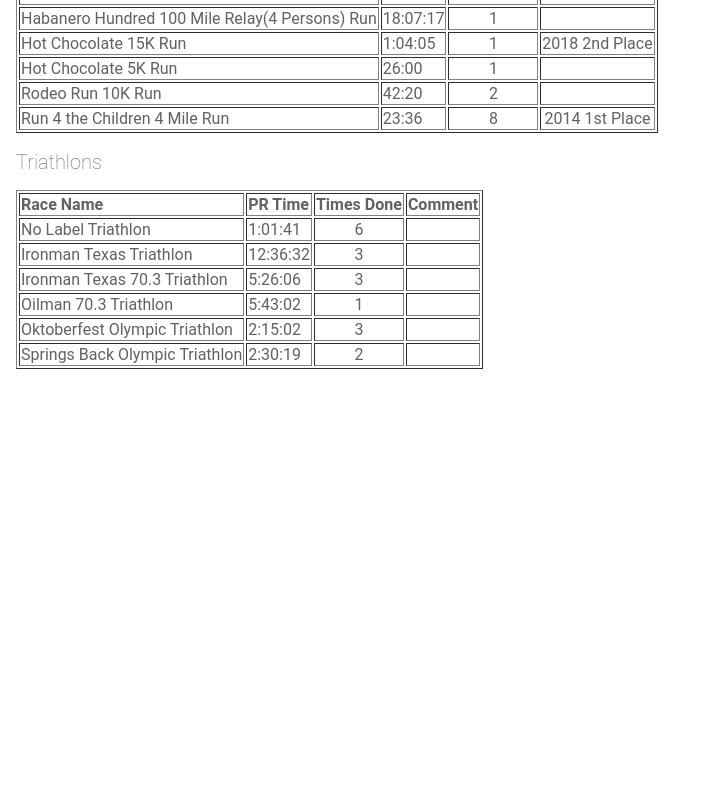
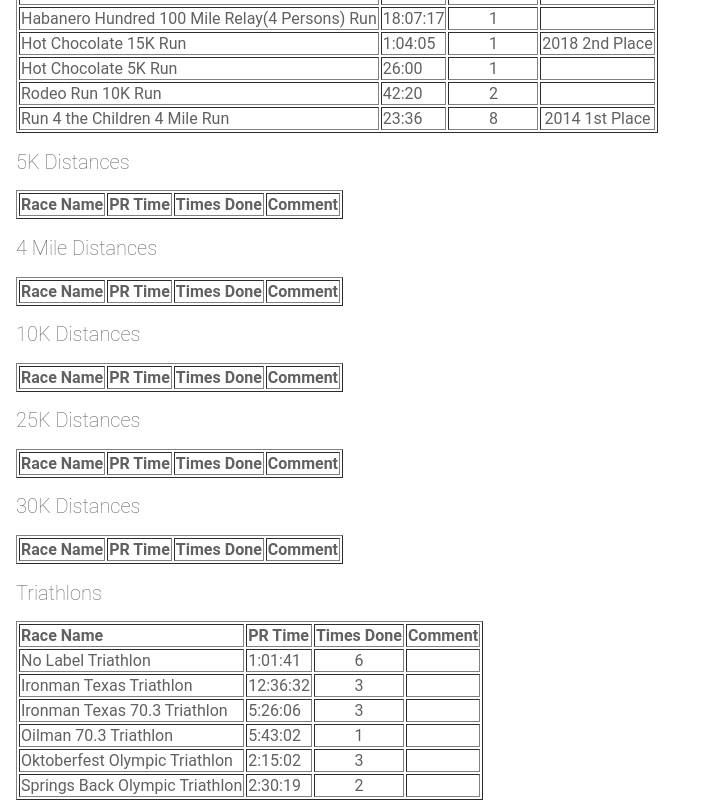
Before and after one commit to gchristie/rungogsrun, an Angular app: page / in a window 1280 px wide. Shown: the part 2109-2909 px from the top of the page, without its empty margins (0-705 px from the left). Before the commit the page ends 2478 px from the top, so only its background shows below. Built offline with nearby package versions, Linux system fonts and the light colour scheme.

Commit message:
1 file modified

```diff
--- a/src/app/marathon-list/marathon-list.component.html
+++ b/src/app/marathon-list/marathon-list.component.html
@@ -94,6 +94,7 @@
 </ng-container>
 </table>
 </DIV>
+
 <DIV id="HalfMarathon">
 <h2>Half Marathons</h2>
 <table border=1>
@@ -115,6 +116,7 @@
 </ng-container>
 </table>
 <DIV>
+
 <DIV id="Run">
 <h2>Other Non-Ultra Distances</h2>
 <table border=1>
@@ -136,6 +138,121 @@
 </ng-container>
 </table>
 <DIV>
+
+<DIV id="5K">
+  <h2>5K Distances</h2>
+  <table border=1>
+  <TR style='font-weight: bold' >
+    <TD >Race Name</TD>
+    <TD>PR Time</TD>
+    <TD style="align:center">Times Done</TD>
+    <TD style="align:left">Comment</TD>
+  </TR>
+  <ng-container *ngFor="let race of racedata">
+    <ng-container *ngIf="race.racetype=='5K'">
+  <TR>
+    <TD>{{ race.name}} {{ race.racetype }}  </TD>
+    <TD>{{ race.PR }}</TD>
+    <TD align="center">{{ race.count }} </TD>
+    <TD align="center">{{ race.comment }} </TD>
+  </TR>
+  </ng-container>
+  </ng-container>
+  </table>
+  <DIV>
+
+  <DIV id="4 Mile">
+    <h2>4 Mile Distances</h2>
+    <table border=1>
+    <TR style='font-weight: bold' >
+      <TD >Race Name</TD>
+      <TD>PR Time</TD>
+      <TD style="align:center">Times Done</TD>
+      <TD style="align:left">Comment</TD>
+    </TR>
+    <ng-container *ngFor="let race of racedata">
+      <ng-container *ngIf="race.racetype=='4 Mile'">
+    <TR>
+      <TD>{{ race.name}} {{ race.racetype }}  </TD>
+      <TD>{{ race.PR }}</TD>
+      <TD align="center">{{ race.count }} </TD>
+      <TD align="center">{{ race.comment }} </TD>
+    </TR>
+    </ng-container>
+    </ng-container>
+    </table>
+  <DIV>
+
+  <DIV id="10K">
+    <h2>10K Distances</h2>
+    <table border=1>
+    <TR style='font-weight: bold' >
+      <TD >Race Name</TD>
+      <TD>PR Time</TD>
+      <TD style="align:center">Times Done</TD>
+      <TD style="align:left">Comment</TD>
+    </TR>
+    <ng-container *ngFor="let race of racedata">
+      <ng-container *ngIf="race.racetype=='10K'">
+    <TR>
+      <TD>{{ race.name}} {{ race.racetype }}  </TD>
+      <TD>{{ race.PR }}</TD>
+      <TD align="center">{{ race.count }} </TD>
+      <TD align="center">{{ race.comment }} </TD>
+    </TR>
+    </ng-container>
+    </ng-container>
+    </table>
+  <DIV>
+
+  <DIV id="25K">
+    <h2>25K Distances</h2>
+    <table border=1>
+    <TR style='font-weight: bold' >
+      <TD >Race Name</TD>
+      <TD>PR Time</TD>
+      <TD style="align:center">Times Done</TD>
+      <TD style="align:left">Comment</TD>
+    </TR>
+    <ng-container *ngFor="let race of racedata">
+      <ng-container *ngIf="race.racetype=='25K'">
+    <TR>
+      <TD>{{ race.name}} {{ race.racetype }}  </TD>
+      <TD>{{ race.PR }}</TD>
+      <TD align="center">{{ race.count }} </TD>
+      <TD align="center">{{ race.comment }} </TD>
+    </TR>
+    </ng-container>
+    </ng-container>
+    </table>
+  <DIV>
+
+  <DIV id="30K">
+    <h2>30K Distances</h2>
+    <table border=1>
+    <TR style='font-weight: bold' >
+      <TD >Race Name</TD>
+      <TD>PR Time</TD>
+      <TD style="align:center">Times Done</TD>
+      <TD style="align:left">Comment</TD>
+    </TR>
+    <ng-container *ngFor="let race of racedata">
+      <ng-container *ngIf="race.racetype=='30K'">
+    <TR>
+      <TD>{{ race.name}} {{ race.racetype }}  </TD>
+      <TD>{{ race.PR }}</TD>
+      <TD align="center">{{ race.count }} </TD>
+      <TD align="center">{{ race.comment }} </TD>
+    </TR>
+    </ng-container>
+    </ng-container>
+    </table>
+  <DIV>
+
+
+
+
+
 <DIV id="Triathlon">
 <h2>Triathlons</h2>
 <table border=1>
```
